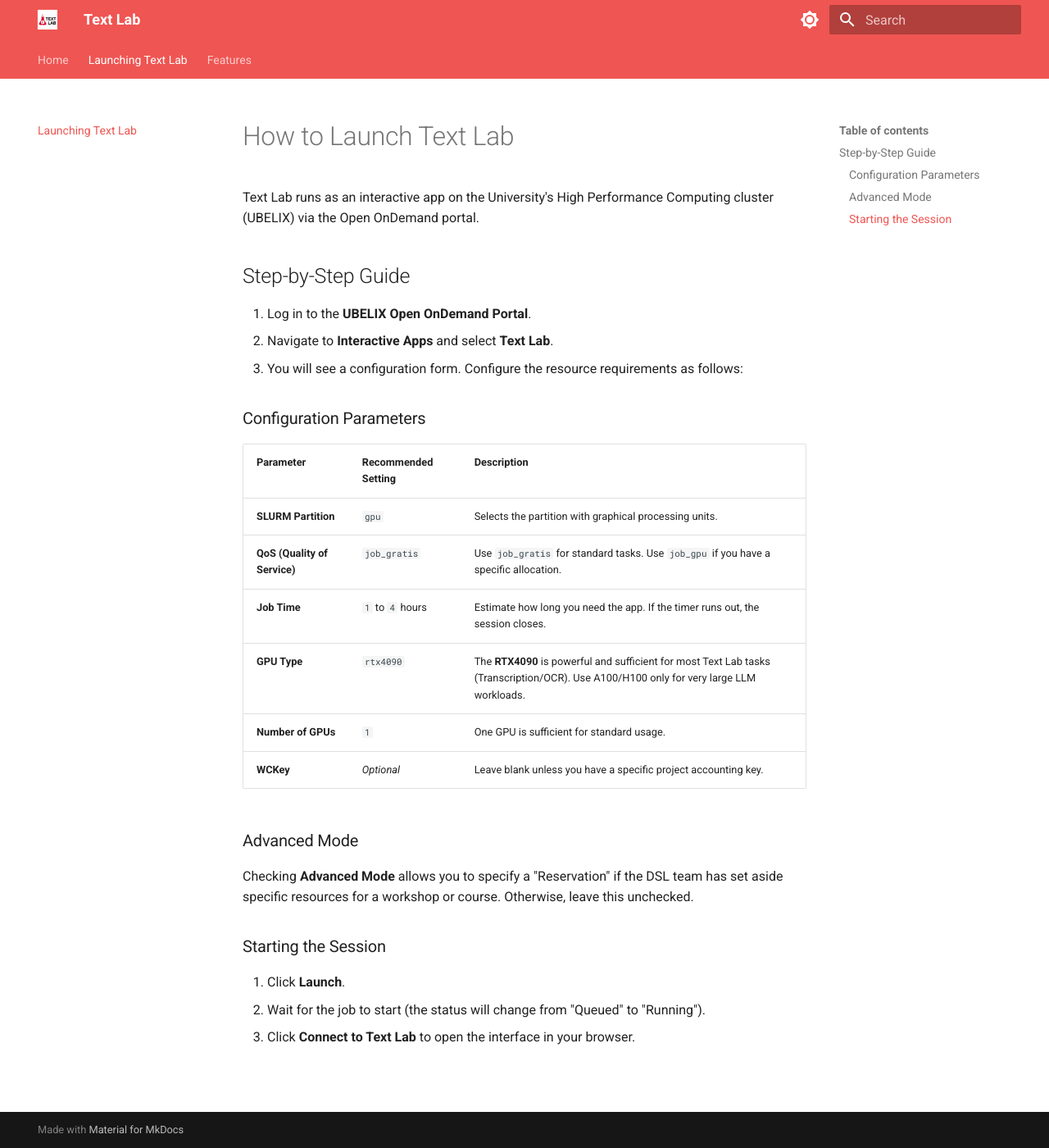
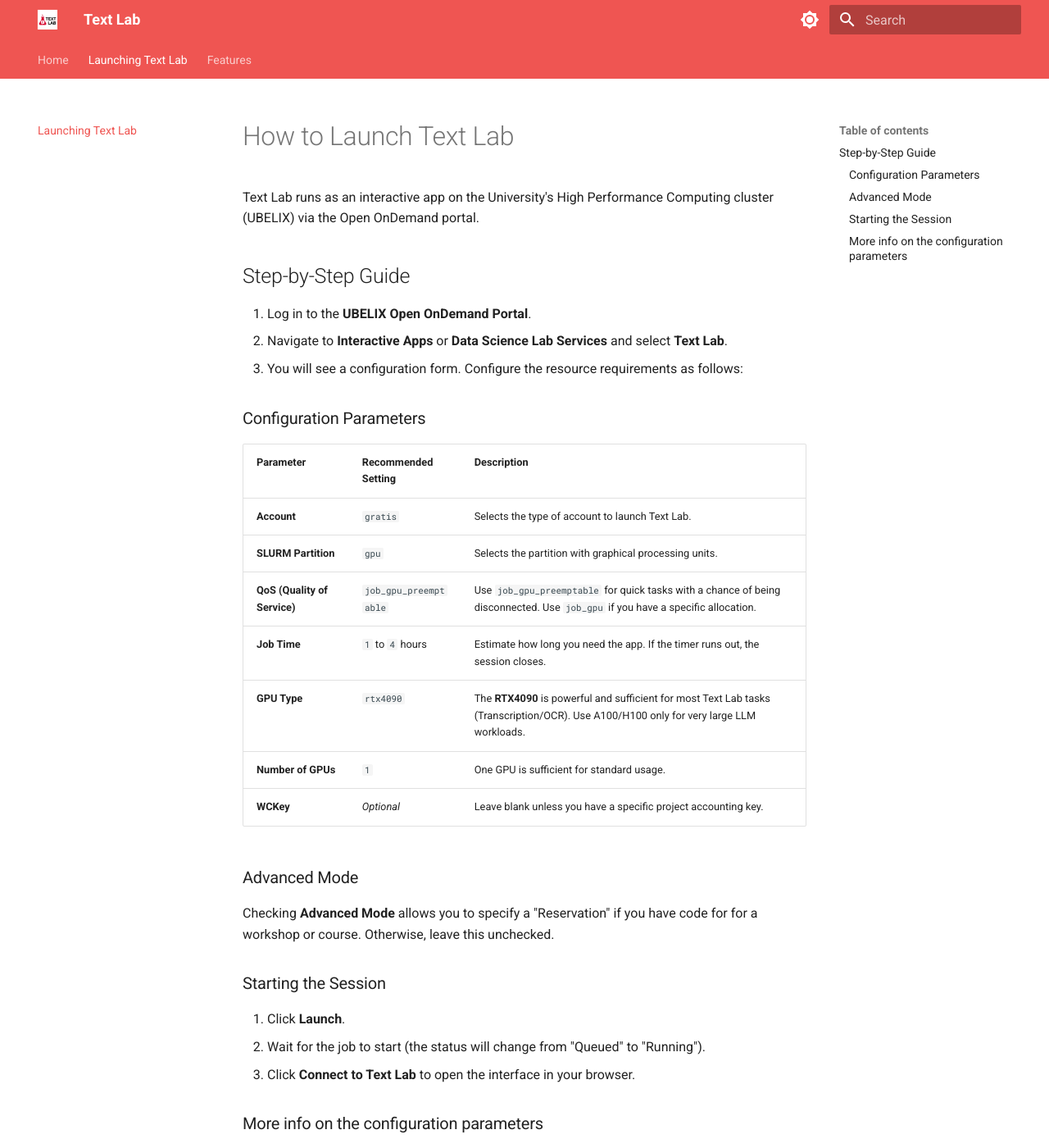
Before and after one commit to dsl-unibe-ch/text_lab, an MkDocs documentation site: the page built from docs/launch.md, in a window 1280 px wide and 1400 px high. Shown: the whole window at 82% size. Built offline with MkDocs 1.6.1 and Material for MkDocs 9.7.7, drawn with Linux system fonts in a browser that asks for light colours; some of the changed text lies outside the part shown.

Commit message:
update docs

```diff
--- a/docs/launch.md
+++ b/docs/launch.md
@@ -5,24 +5,28 @@ Text Lab runs as an interactive app on the University's High Performance Computi
 ## Step-by-Step Guide
 
 1.  Log in to the **UBELIX Open OnDemand Portal**.
-2.  Navigate to **Interactive Apps** and select **Text Lab**.
+2.  Navigate to **Interactive Apps** or **Data Science Lab Services** and select **Text Lab**.
 3.  You will see a configuration form. Configure the resource requirements as follows:
 
 ### Configuration Parameters
 
 | Parameter | Recommended Setting | Description |
 | :--- | :--- | :--- |
+**Account** | `gratis` | Selects the type of account to launch Text Lab. |
 | **SLURM Partition** | `gpu` | Selects the partition with graphical processing units. |
-| **QoS (Quality of Service)** | `job_gratis` | Use `job_gratis` for standard tasks. Use `job_gpu` if you have a specific allocation. |
+| **QoS (Quality of Service)** | `job_gpu_preemptable` | Use `job_gpu_preemptable` for quick tasks with a chance of being disconnected. Use `job_gpu` if you have a specific allocation. |
 | **Job Time** | `1` to `4` hours | Estimate how long you need the app. If the timer runs out, the session closes. |
 | **GPU Type** | `rtx4090` | The **RTX4090** is powerful and sufficient for most Text Lab tasks (Transcription/OCR). Use A100/H100 only for very large LLM workloads. |
 | **Number of GPUs** | `1` | One GPU is sufficient for standard usage. |
 | **WCKey** | *Optional* | Leave blank unless you have a specific project accounting key. |
 
 ### Advanced Mode
-Checking **Advanced Mode** allows you to specify a "Reservation" if the DSL team has set aside specific resources for a workshop or course. Otherwise, leave this unchecked.
+Checking **Advanced Mode** allows you to specify a "Reservation" if you have code for for a workshop or course. Otherwise, leave this unchecked.
 
 ### Starting the Session
 1.  Click **Launch**.
 2.  Wait for the job to start (the status will change from "Queued" to "Running").
 3.  Click **Connect to Text Lab** to open the interface in your browser.
+
+### More info on the configuration parameters
+Please check the UBELIX HPC documentation for more info on launching jobs: https://hpc-unibe-ch.github.io/
```
Also changed, not shown: docs/index.md (+3 -1 lines), docs/transcription.md (+4 -4 lines).
